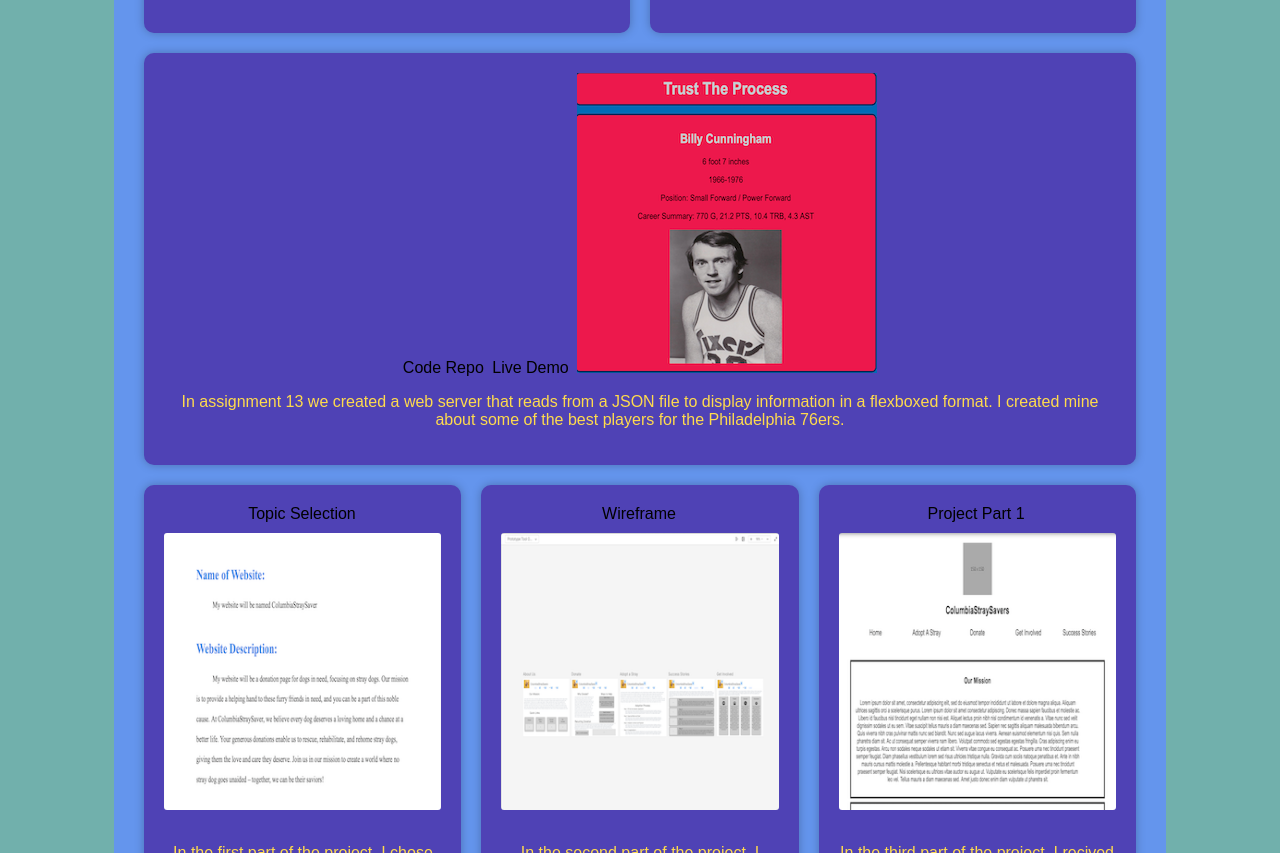
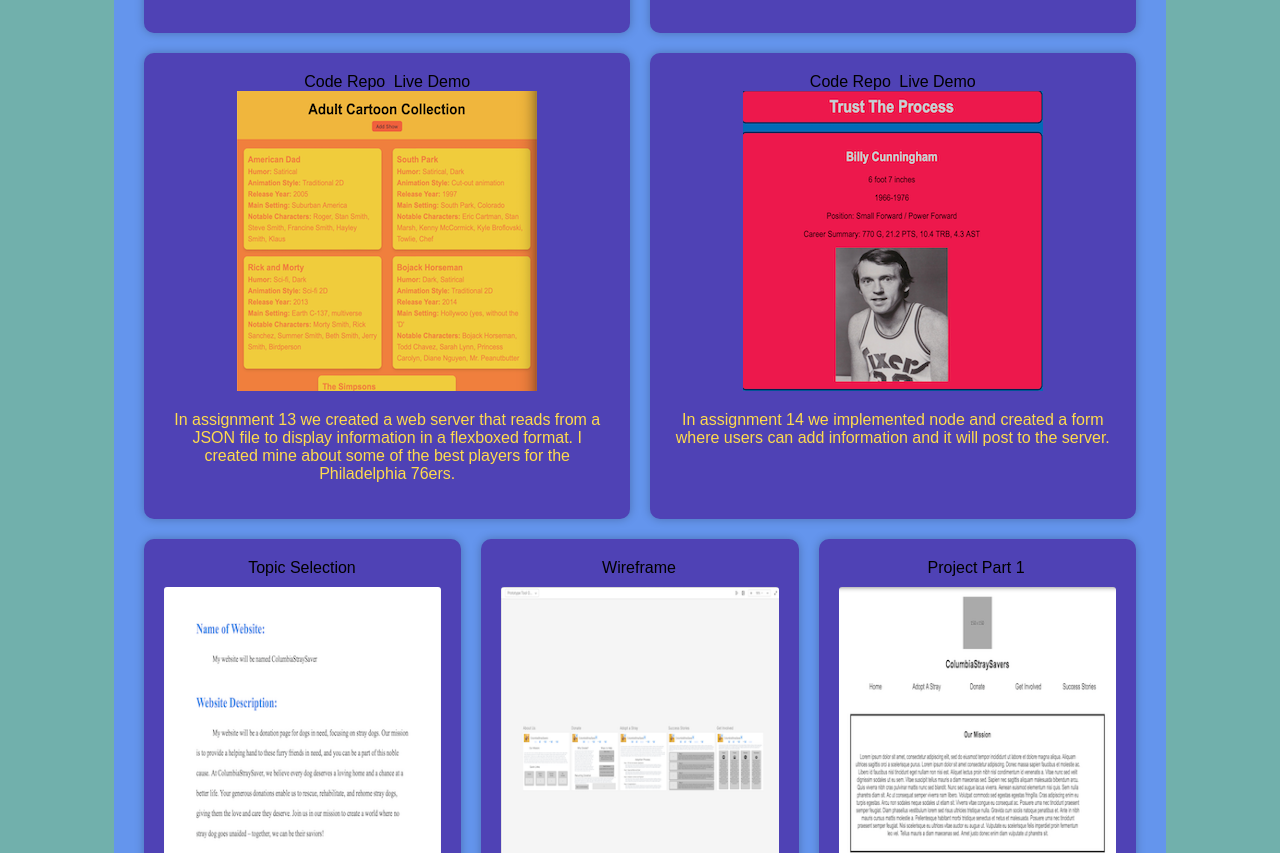
Before and after one commit to itzrick620/itzrick620.github.io, a plain HTML site: page index.html in a window 1280 px wide. Shown: the part 2137-2990 px from the top of the page. Drawn offline with Linux system fonts and the light colour scheme.

Commit message:
added assignment 14 to main page

```diff
--- a/index.html
+++ b/index.html
@@ -71,9 +71,15 @@
                     </div>
                     <div class="assignments-box">
                         <a href="https://github.com/itzrick620/assignment13-242">Code Repo</a> <!--13th Assignment-->
+                        <a href="https://two42-assignment14-6p0y.onrender.com">Live Demo</a>
+                        <a href="https://two42-assignment14-6p0y.onrender.com"><img src="./images/assignment14.png" class="assigments-img"></a>
+                        <p>In assignment 13 we created a web server that reads from a JSON file to display information in a flexboxed format. I created mine about some of the best players for the Philadelphia 76ers.</p>
+                    </div>
+                    <div class="assignments-box">
+                        <a href="https://github.com/itzrick620/242-assignment14">Code Repo</a> <!--14th Assignment-->
                         <a href="https://assignment13-242-5uzm.onrender.com">Live Demo</a>
                         <a href="https://assignment13-242-5uzm.onrender.com"><img src="./images/assignment13.png" class="assigments-img"></a>
-                        <p>In assignment 13 we created a web server that reads from a JSON file to display information in a flexboxed format. I created mine about some of the best players for the Philadelphia 76ers.</p>
+                        <p>In assignment 14 we implemented node and created a form where users can add information and it will post to the server.</p>
                     </div>
             </div>
             <div class="projects">
```
Also changed, not shown: images/assignment14.png (added).
